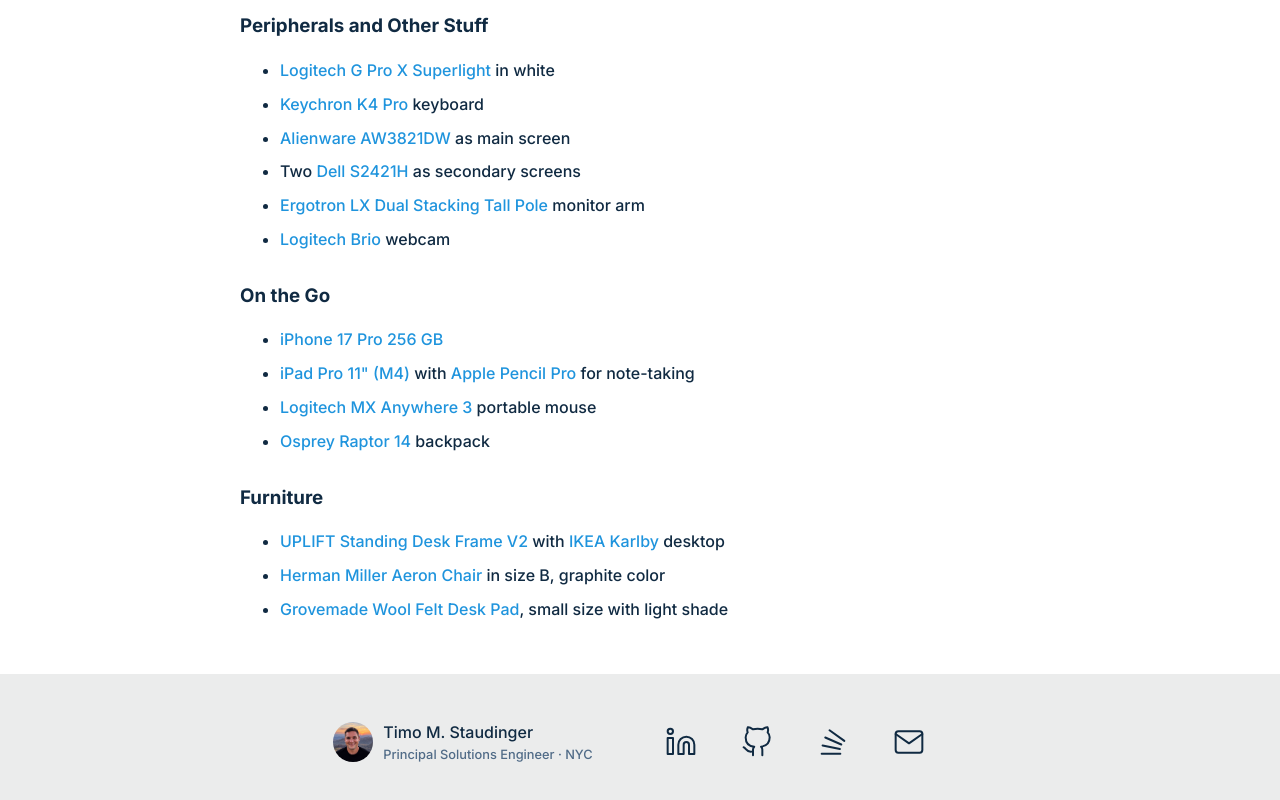
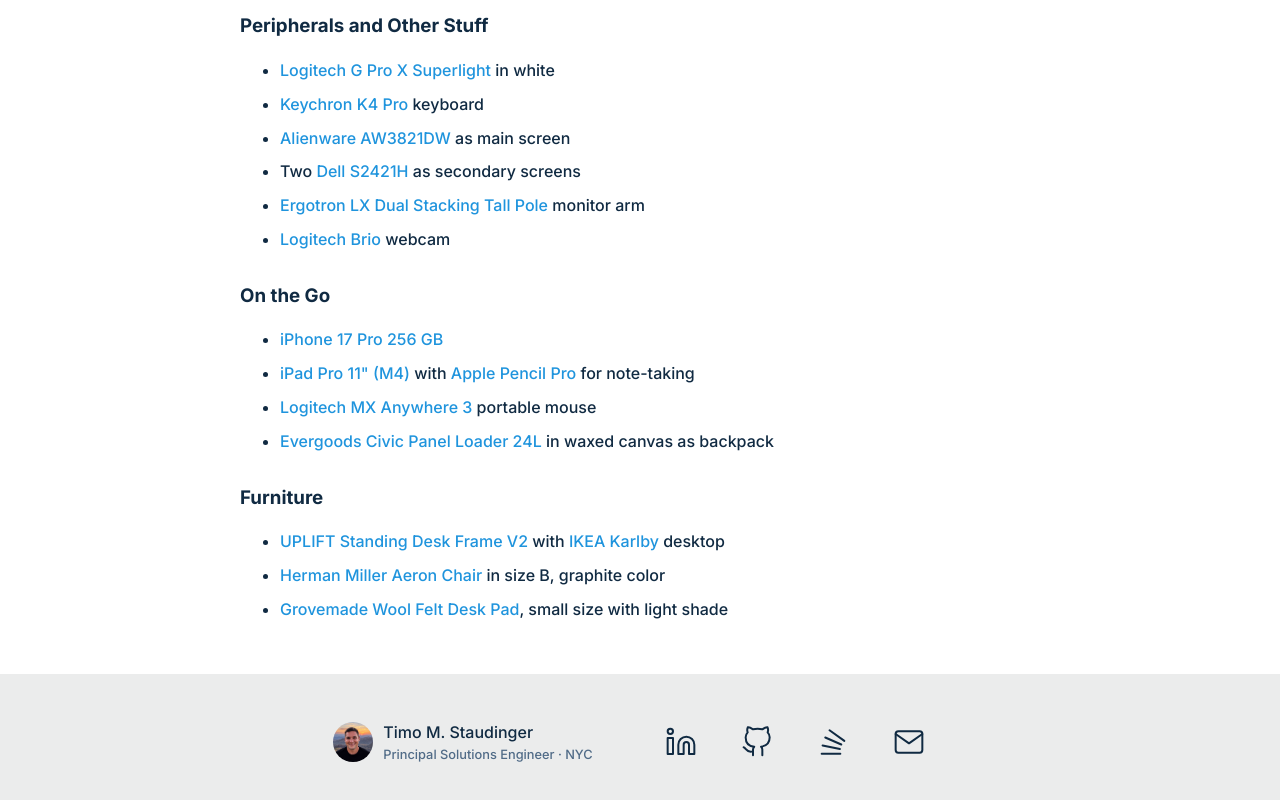
Before and after one commit to TimoStaudinger/timostaudinger.com, a Next.js app: page /uses in a window 1280 px wide. Shown: the part 1725-2525 px from the top of the page. Built offline with nearby package versions, Linux system fonts and the light colour scheme; no server answers.

Commit message:
Update backpack to Evergoods Civic Panel Loader

```diff
--- a/src/app/(site)/uses/_components/UsesClient.tsx
+++ b/src/app/(site)/uses/_components/UsesClient.tsx
@@ -153,10 +153,10 @@
         portable mouse
       </li>
       <li>
-        <a href="https://www.osprey.com/us/en/product/raptor-14-RAPTOR14S19.html">
-          Osprey Raptor 14
+        <a href="https://evergoods.us/products/civic-panel-loader-waxed-canvas">
+          Evergoods Civic Panel Loader 24L
         </a>{' '}
-        backpack
+        in waxed canvas as backpack
       </li>
     </ul>
 
```
